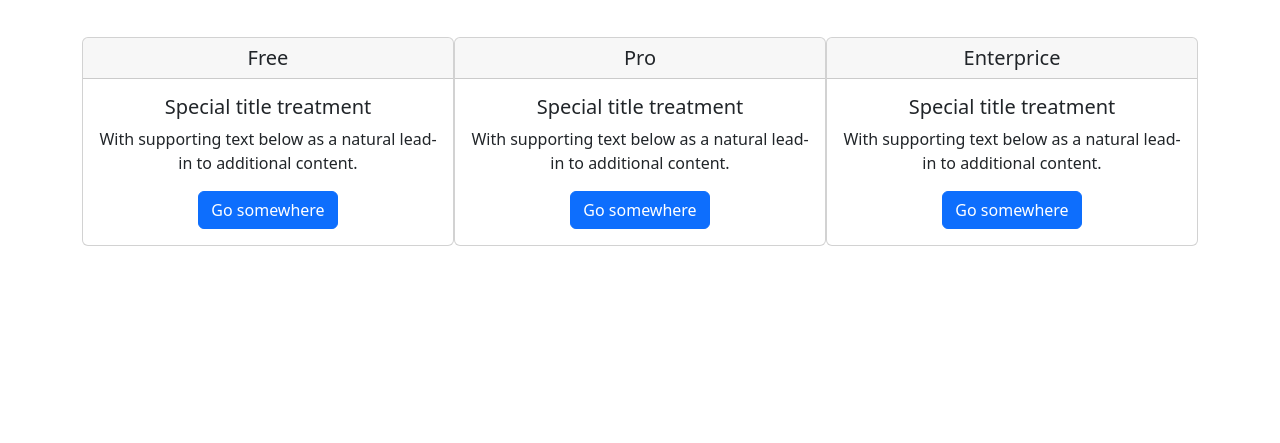
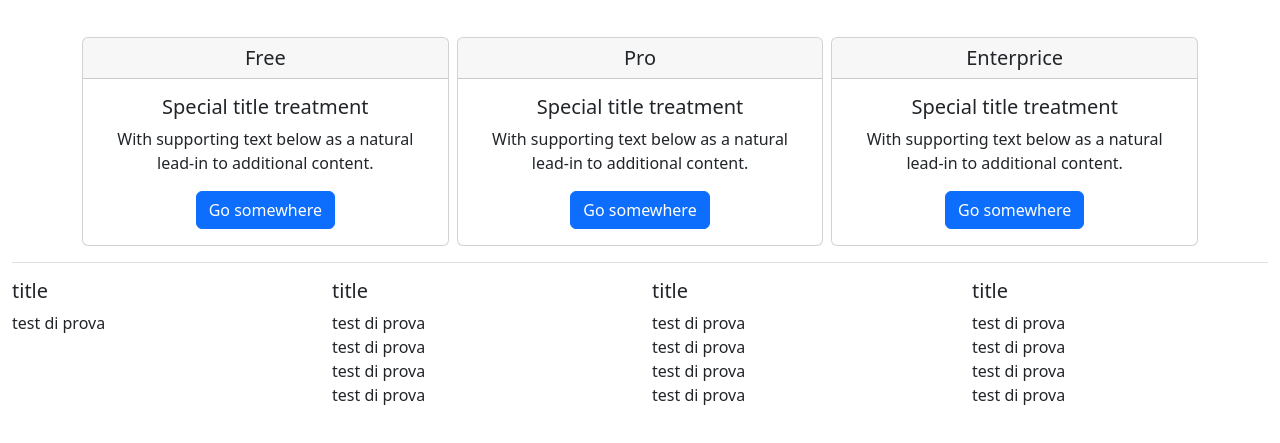
Before and after one commit to rosapl92/Bootstrap-via-NPM, a website: page index.html in a window 1280 px wide. Shown: the part 243-686 px from the top of the page. Drawn offline with nearby package versions, Linux system fonts and the light colour scheme.

Commit message:
bootstrap-via-npm

```diff
--- a/index.html
+++ b/index.html
@@ -20,23 +20,23 @@
     <h1 class="display-4">Pricing</h1>
     <p class="lead">Look at this fantastic offers!</p>
 </div>
-<div class="container">
+<div class="container mb-3">
     <div class="card-deck text-center d-md-flex flex-md-row">
-        <div class="card">
+        <div class="card m-2 m-md-0">
             <h5 class="card-header">Free</h5>
             <div class="card-body">
                 <h5 class="card-title">Special title treatment</h5>
                 <p class="card-text">With supporting text below as a natural lead-in to additional content.</p>
                 <a href="#" class="btn btn-primary">Go somewhere</a>
             </div>
-        </div><div class="card">
+        </div><div class="card m-2 mx-md-2 my-md-0">
         <h5 class="card-header">Pro</h5>
         <div class="card-body">
             <h5 class="card-title">Special title treatment</h5>
             <p class="card-text">With supporting text below as a natural lead-in to additional content.</p>
             <a href="#" class="btn btn-primary">Go somewhere</a>
         </div>
-    </div><div class="card">
+    </div><div class="card m-2 m-md-0">
         <h5 class="card-header">Enterprice</h5>
         <div class="card-body">
             <h5 class="card-title">Special title treatment</h5>
@@ -46,7 +46,45 @@
     </div>
     </div>
 </div>
-
+<div class="container-fluid">
+<footer class="border-top pt-3">
+    <div class="row">
+        <div class="col-12 col-md-3">
+            <h5>title</h5>
+            <ul class="list-unstyled">
+                <li>test di prova</li>
+            </ul>
+        </div>
+        <div class="col">
+            <h5>title</h5>
+            <ul class="list-unstyled">
+                <li>test di prova</li>
+                <li>test di prova</li>
+                <li>test di prova</li>
+                <li>test di prova</li>
+            </ul>
+        </div>
+        <div class="col">
+            <h5>title</h5>
+            <ul class="list-unstyled">
+                <li>test di prova</li>
+                <li>test di prova</li>
+                <li>test di prova</li>
+                <li>test di prova</li>
+            </ul>
+        </div>
+        <div class="col">
+            <h5>title</h5>
+            <ul class="list-unstyled">
+                <li>test di prova</li>
+                <li>test di prova</li>
+                <li>test di prova</li>
+                <li>test di prova</li>
+            </ul>
+        </div>
+    </div>
+</footer>
+</div>
 <script src="https://cdn.jsdelivr.net/npm/bootstrap@5.1.3/dist/js/bootstrap.bundle.min.js" integrity="sha384-ka7Sk0Gln4gmtz2MlQnikT1wXgYsOg+OMhuP+IlRH9sENBO0LRn5q+8nbTov4+1p" crossorigin="anonymous"></script>
 </body>
 </html>
```
